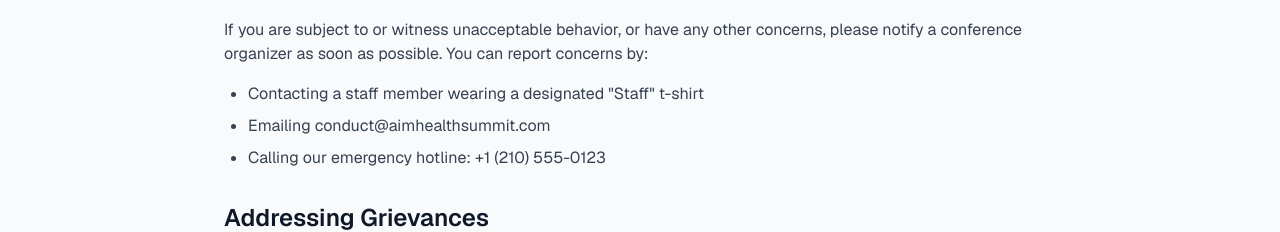
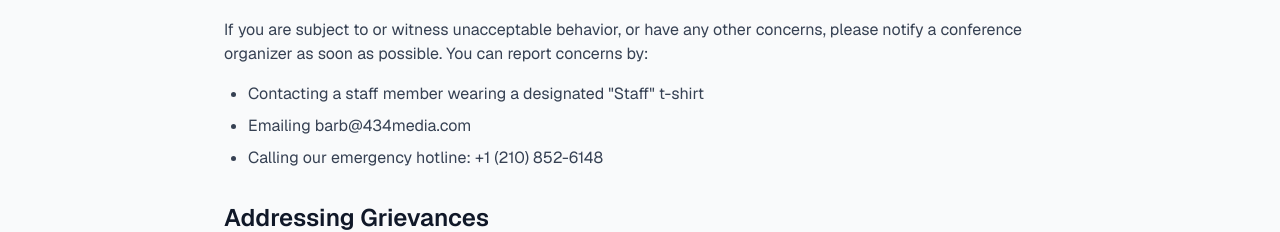
Before and after one commit to 434media/next-aim2025, a Next.js app: page /code-of-conduct in a window 1280 px wide. Shown: the part 1406-1638 px from the top of the page. Built offline with nearby package versions, Linux system fonts and the light colour scheme.

Commit message:
compile fix

```diff
--- a/src/app/code-of-conduct/page.tsx
+++ b/src/app/code-of-conduct/page.tsx
@@ -96,9 +96,9 @@
             conference organizer as soon as possible. You can report concerns by:
           </p>
           <ul className="list-disc pl-6 text-gray-700 space-y-2">
-            <li>Contacting a staff member wearing a designated "Staff" t-shirt</li>
-            <li>Emailing conduct@aimhealthsummit.com</li>
-            <li>Calling our emergency hotline: +1 (210) 555-0123</li>
+            <li>Contacting a staff member wearing a designated &quot;Staff&quot; t-shirt</li>
+            <li>Emailing barb@434media.com</li>
+            <li>Calling our emergency hotline: +1 (210) 852-6148</li>
           </ul>
         </motion.section>
 
--- a/src/app/privacy-policy/page.tsx
+++ b/src/app/privacy-policy/page.tsx
@@ -95,7 +95,7 @@
           <h2 className="text-2xl font-semibold text-gray-900 mb-4">7. Changes to This Privacy Policy</h2>
           <p className="text-gray-700 mb-4">
             We may update this Privacy Policy from time to time. We will notify you of any changes by posting the new
-            Privacy Policy on this page and updating the "Last Updated" date.
+            Privacy Policy on this page and updating the &quot;Last Updated&quot; date.
           </p>
         </motion.section>
 
```
